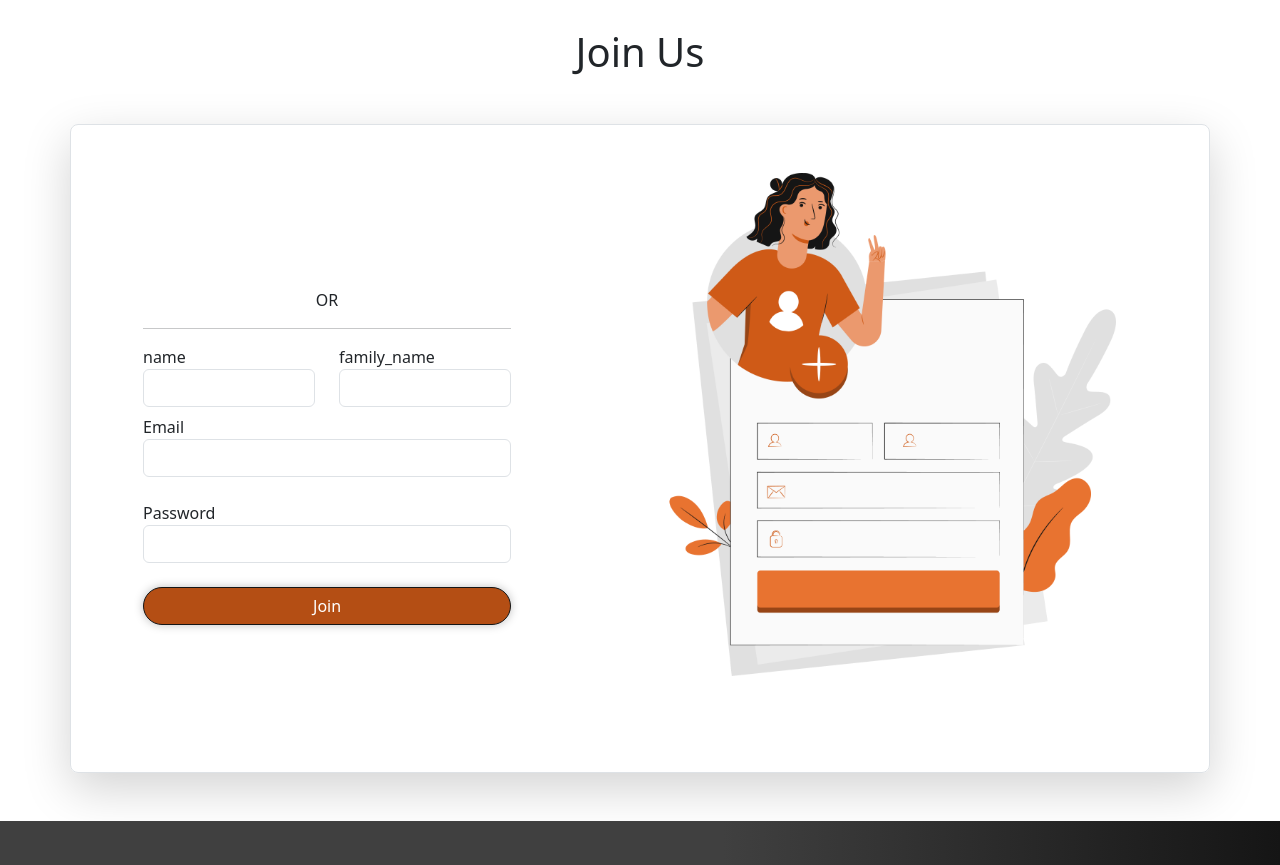
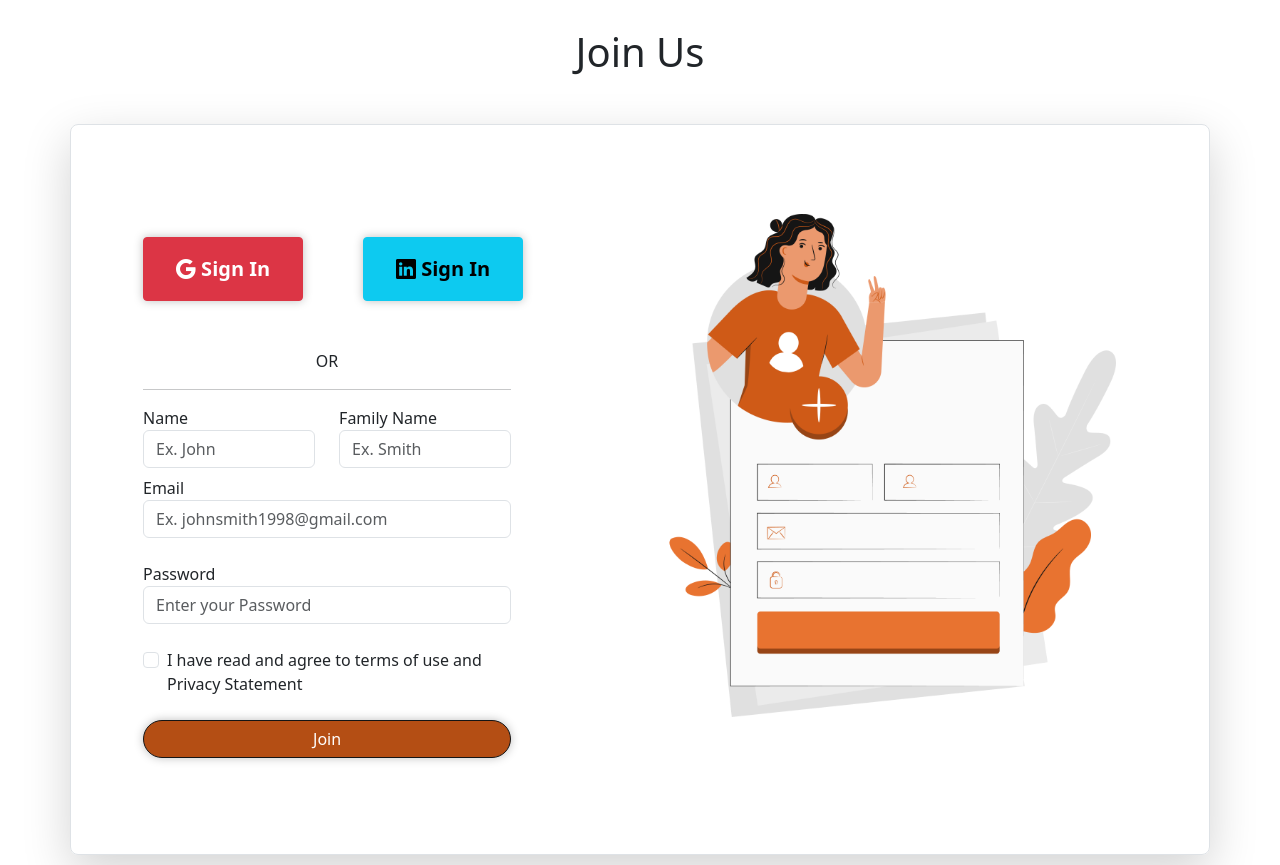
Before and after one commit to ashraph0p/WorkLink, a Flask app: template templates/join.html in a window 1280 px wide; the page is wider, and only the part inside the window is pictured. Shown: the part 346-1211 px from the top of that part. Run offline with Flask 3, Linux system fonts and the light colour scheme; the template is opened without the code that fills it: values that come from a table or form of the project are taken from there, others are empty; some libraries are stand-ins or nearby versions.

Commit message:
Join page function implemented. (Will do google and linkedin later.)

```diff
--- a/app.py
+++ b/app.py
@@ -1,14 +1,12 @@
-from crypt import methods
-
-from flask import Flask, render_template
+from flask import Flask, render_template, redirect, url_for
 from flask_bootstrap import Bootstrap5
-from flask_wtf import FlaskForm, CSRFProtect
-from wtforms import StringField, EmailField, PasswordField
+from flask_sqlalchemy import SQLAlchemy
+from flask_wtf import FlaskForm
+from flask_wtf.csrf import CSRFProtect
+from sqlalchemy.orm import DeclarativeBase, Mapped, mapped_column
+from wtforms import StringField, EmailField, PasswordField, BooleanField
 from wtforms.validators import DataRequired
 import os
-from flask_sqlalchemy import SQLAlchemy
-from sqlalchemy.orm import DeclarativeBase, Mapped, mapped_column
-from sqlalchemy import Integer, String
 
 
 class Base(DeclarativeBase):
@@ -17,45 +15,67 @@ class Base(DeclarativeBase):
 
 db = SQLAlchemy(model_class=Base)
 app = Flask(__name__)
+app.config['SECRET_KEY'] = os.environ['SECRET_KEY']
 app.config["SQLALCHEMY_DATABASE_URI"] = "sqlite:///project.db"
+csrf = CSRFProtect(app)
+bootstrap = Bootstrap5(app)
 db.init_app(app)
 
 
-class User(db.Model):
+class CreateUser(db.Model):
+    __tablename__ = 'create_user'
     id: Mapped[int] = mapped_column(primary_key=True)
-    username: Mapped[str] = mapped_column(unique=True)
-    email: Mapped[str]
+    name: Mapped[str] = mapped_column(nullable=False)
+    family_name: Mapped[str] = mapped_column(nullable=False)
+    email: Mapped[str] = mapped_column(unique=True, nullable=False)
+    password: Mapped[str] = mapped_column(nullable=False)
+    confirm: Mapped[bool] = mapped_column(nullable=True)  # Set nullable=True if it can be None
 
 
 class Makeaccount(FlaskForm):
-    name = StringField('name', validators=[DataRequired()])
-    family_name = StringField('family_name', validators=[DataRequired()])
-    email = EmailField('Email', validators=[DataRequired()])
-    password = PasswordField('Password', validators=[DataRequired()])
+    name = StringField('Name', validators=[DataRequired()], render_kw={"placeholder": "Ex. John"})
+    family_name = StringField('Family Name', validators=[DataRequired()], render_kw={"placeholder": "Ex. Smith"})
+    email = EmailField('Email', validators=[DataRequired()], render_kw={"placeholder": "Ex. johnsmith1998@gmail.com"})
+    password = PasswordField('Password', validators=[DataRequired()], render_kw={"placeholder": "Enter your Password"})
+    confirm = BooleanField('I have read and agree to terms of use and Privacy Statement')
 
 
-app.config['SECRET_KEY'] = os.urandom(12)
-bootstrap = Bootstrap5(app)
-csrf = CSRFProtect(app)
+with app.app_context():
+    db.create_all()
 
 
-@app.route('/', methods=['GET'])
+@app.route('/')
 def home():  # put application's code here
     return render_template('index.html')
 
 
-@app.route('/join', methods=['GET, POST'])
+@app.route('/join', methods=['GET', 'POST'])
 def join():
     form = Makeaccount()
+    if form.validate_on_submit():
+        with app.app_context():
+            new_user = CreateUser(name=form.name.data,
+                                  family_name=form.family_name.data,
+                                  email=form.email.data,
+                                  password=form.password.data,
+                                  confirm=form.confirm.data)
+            db.session.add(new_user)
+            db.session.commit()
+        return redirect(url_for("profile", id=new_user.id))
+
     return render_template('join.html', form=form)
 
-@app.route('/sign-in', methods=['GET'])
+
+@app.route('/sign-in', methods=['GET', 'POST'])
 def sign_up():
-    return '<h1>W.I.P</h1>'
+    return render_template('sign_in.html')
 
-@app.route('/profile/idplacementhere', methods=['GET'])
-def profile():
-    return '<h1>W.I.P</h1>'
+
+@app.route('/profile/<int:id>', methods=['GET'])
+def profile(id):
+    user = CreateUser.query.get_or_404(id)
+    return f'<h1>Welcome, {user.name} {user.family_name}</h1>'
+
 
 if __name__ == '__main__':
     app.run(debug=True)
--- a/static/styles.css
+++ b/static/styles.css
@@ -9,7 +9,14 @@
 nav {
     background: linear-gradient(90deg, #404040 49.4%, #151515 100%);
 }
-
+.offcanvas {
+    border-radius: 5% 0 0 5%;
+    height: 60%;
+    background: #595959 !important;
+    border: 1px solid #FFFFFF !important;
+    bottom: 0 !important;
+    top: 39.8% !important;
+}
 .btn {
     box-shadow: 0 0 10px 0 #00000040 !important;
     border-radius: 20px !important;
--- a/templates/base.html
+++ b/templates/base.html
@@ -21,7 +21,7 @@
 <header>
     <nav class="navbar navbar-dark bg-dark" aria-label="Dark offcanvas navbar">
         <div class="container">
-            <a class="navbar-brand d-flex align-items-center mb-3 mb-md-0 me-md-auto text-decoration-none" href="#"><img
+            <a class="navbar-brand d-flex align-items-center mb-3 mb-md-0 me-md-auto text-decoration-none" href="/"><img
                     src="/static/logo.svg" alt=""></a>
             <ul class="nav nav-pills me-3">
                 <li class="nav-item"><a href="#" class="nav-link" aria-current="page">Freelancers</a></li>
@@ -35,7 +35,7 @@
                     aria-label="Toggle navigation">
                 <span class="navbar-toggler-icon"></span>
             </button>
-            <div class="offcanvas offcanvas-end text-bg-dark" tabindex="-1" id="offcanvasNavbarDark"
+            <div class="offcanvas offcanvas-end w-25" tabindex="-1" id="offcanvasNavbarDark"
                  aria-labelledby="offcanvasNavbarDarkLabel">
                 {#                <div class="offcanvas-header">#}
                 {#                    <h5 class="offcanvas-title" id="offcanvasNavbarDarkLabel">Offcanvas</h5>#}
@@ -45,8 +45,10 @@
                 <div class="offcanvas-body">
                     <form class="d-flex mt-3" role="search">
                         <input class="form-control me-2" type="search" placeholder="Search" aria-label="Search">
+
                         {#                        <button class="btn btn-outline-success" type="submit">Search</button>#}
                     </form>
+                    <hr>
                     <ul class="navbar-nav justify-content-end flex-grow-1 pe-3">
                         <li class="nav-item">
                             <a class="nav-link active" aria-current="page" href="#">Join</a>
--- a/templates/join.html
+++ b/templates/join.html
@@ -9,23 +9,50 @@
             <div class="container my-5">
                 <div class="row p-4 pb-0 pe-lg-0 pt-lg-5 align-items-center rounded-3 border shadow-lg my-5">
                     <div class="col-lg-5 p-3 p-lg-5 pt-lg-3">
+                        <div class="d-flex row my-5 text-center">
+                            <div class="col">
+                                <button class="btn btn-danger rounded-1 px-4 py-3 w-100 fs-5 fw-bold">
+                                    <i class="bi bi-google"></i> Sign In
+                                </button>
+                            </div>
+                            <div class="col ps-5 pe-0 ">
+                                <button class="btn btn-info rounded-1 px-4 py-3 w-100 fs-5 fw-bold"
+                                ><i class="bi bi-linkedin"></i> Sign In
+                                </button>
+                            </div>
+                        </div>
                         <p class="text-center">OR</p>
                         <hr>
                         <form action="" method="post">
-                            {{ form.csrf_token }}
+                            {{ form.hidden_tag() }} <!-- CSRF Token and other hidden fields -->
+
+                            <!-- Name and Family Name Fields -->
                             <div class="form-group row d-flex justify-content-between my-2">
                                 <div class="col">{{ form.name.label }}{{ form.name(class_='form-control') }}</div>
-                                <div class="col">{{ form.family_name.label }}{{ form.family_name(class_="form-control") }}</div>
+                                <div class="col">
+                                    {{ form.family_name.label }}{{ form.family_name(class_="form-control") }}</div>
                             </div>
+
+                            <!-- Email Field -->
                             <div class="form-group mt-2 mb-4">
                                 {{ form.email.label }}{{ form.email(class_='form-control') }}
                             </div>
+
+                            <!-- Password Field -->
                             <div class="form-group mt-2 mb-4">
-                                {{ form.password.label }}
-                                {{ form.password(class_='form-control', size=20) }}
+                                {{ form.password.label }}{{ form.password(class_='form-control', size=20) }}
                             </div>
-                            <button type="submit" class="w-100 btn btn-primary">Join</button>
+
+                            <!-- Confirm Checkbox -->
+                            <div class="form-group mt-2 mb-4 form-check">
+                                {{ form.confirm(class_='form-check-input') }}
+                                {{ form.confirm.label(class_='form-check-label') }}
+                            </div>
+
+                            <!-- Submit Button -->
+                            <button type="submit" class="w-100 btn btn-primary mb-5">Join</button>
                         </form>
+
                     </div>
                     <div class="col-lg-5 offset-lg-1 p-0 overflow-hidden mb-5 pb-5">
                         <img class="img-fluid d-block" src="/static/join-page-art.png" alt="">
```
Also changed, not shown: templates/sign_in.html (added, +24 -0 lines), static/sign_in_art.png (added).
